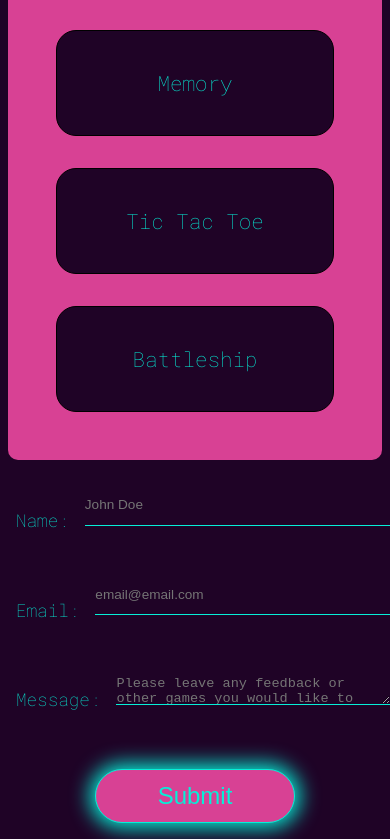
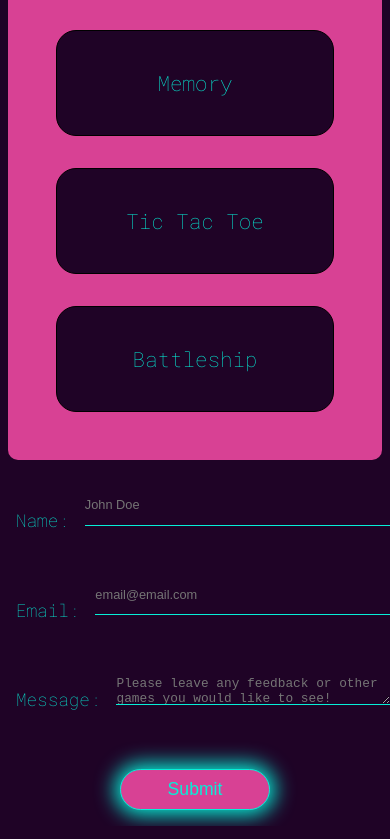
Before and after one commit to Dan-McGrath/Time-Killer, a React (Vite) app: page / in a window 390 px wide. Shown: the part 418-1257 px from the top of the page. Built offline with nearby package versions, Linux system fonts and the light colour scheme.

Commit message:
minor fix

```diff
--- a/src/styles/_homepage.scss
+++ b/src/styles/_homepage.scss
@@ -202,11 +202,13 @@ form {
 
         input,
         textarea {
-            font-size: 0.85rem;
+            font-size: 0.80rem;
         }
 
         .btn-submit {
+            font-size: $fs-200;
             padding: 0.5em 0;
+            width: 150px;
         }
     }
 
```
Also changed, not shown: 4 other files (tests, documents, lock files or other folders).
